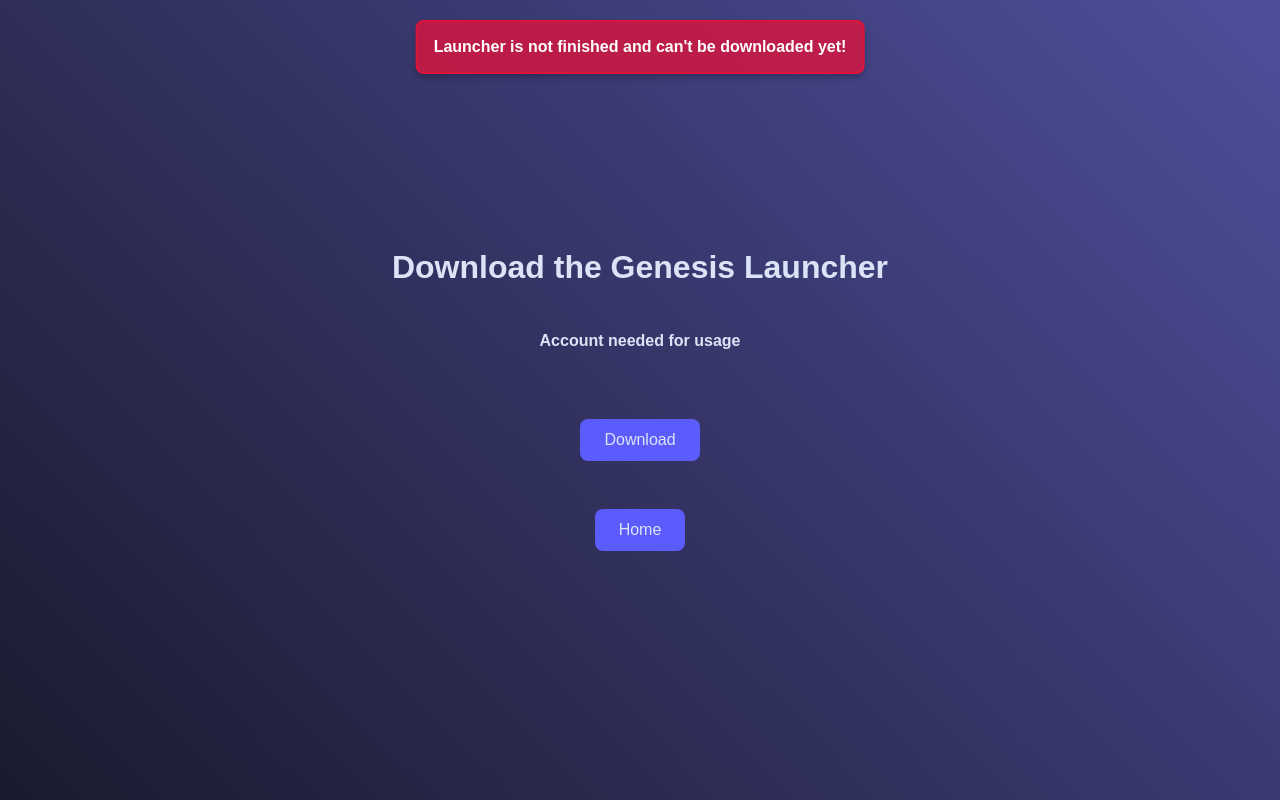
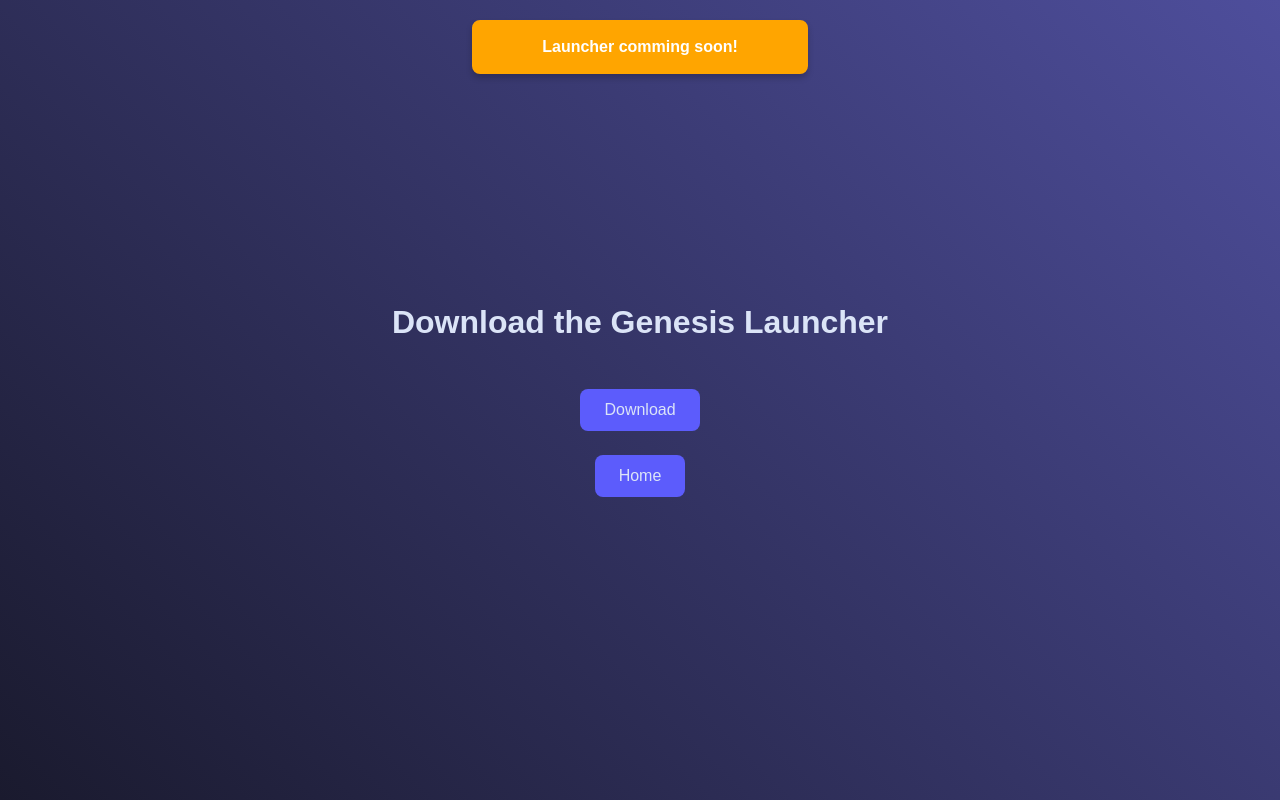
Before and after one commit to genesis-GI/genesis-backend, a website: page public/launcherdownload.html in a window 1280 px wide. Both pictures are taken after a click on the button "Download". Drawn offline with Linux system fonts and the light colour scheme.

Commit message:
Made minor changes to launcher download website

```diff
--- a/public/launcherdownload.html
+++ b/public/launcherdownload.html
@@ -9,17 +9,15 @@
 <body>
     <div id="notification" class="hidden"></div>
     <h1>Download the Genesis Launcher</h1>
-    <h4>Account needed for usage</h4>
 
     <h1> </h1>
     <button onclick="download()">Download</button>
-    <h1> </h1>
     <button onclick="window.location.href='/'">Home</button>
 </body>
 <script>
     function download(){
         //window.location.href='/';    -> Launcher download link
-        showNotification("Launcher is not finished and can't be downloaded yet!", 'error')
+        showNotification("Launcher comming soon!", 'warning')
     }
 
     const notification = document.getElementById('notification');
```
